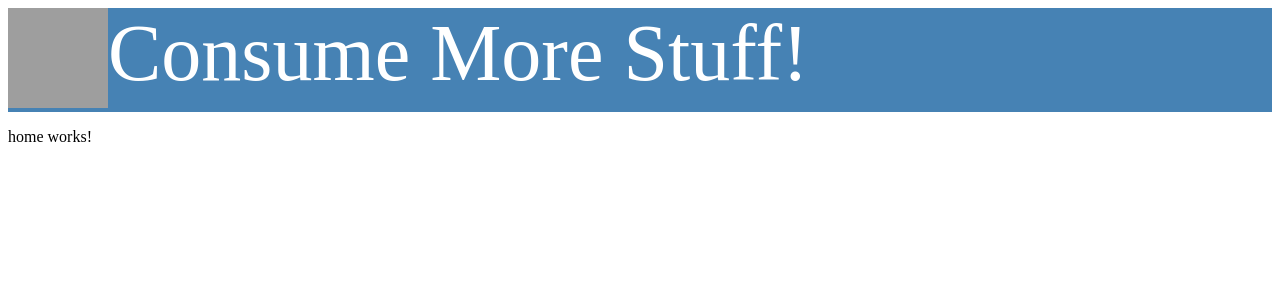
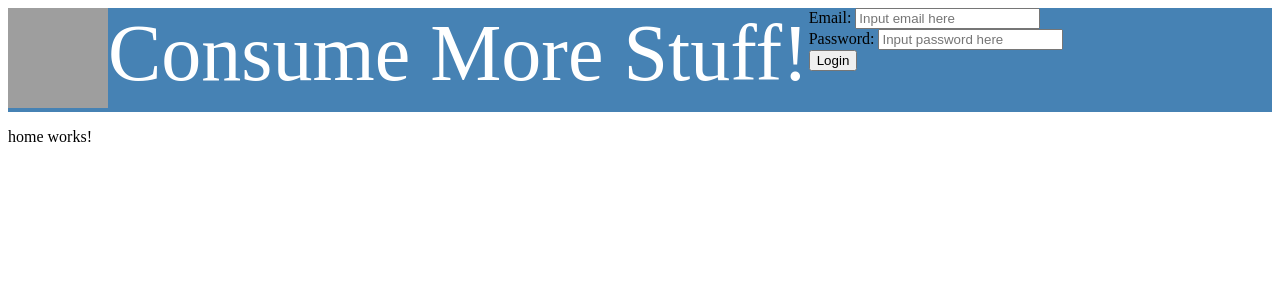
Before and after one commit to jacemi/consume-more-stuff-frontend, an Angular app: page / in a window 1280 px wide. Shown: the top 300 px of the page. Built offline with nearby package versions, Linux system fonts and the light colour scheme; grey boxes are pictures that could not be loaded.

Commit message:
login/logout complete

```diff
--- a/src/app/components/header/header.component.html
+++ b/src/app/components/header/header.component.html
@@ -1,4 +1,5 @@
 <div id="headerWrap">
   <app-logo></app-logo>
   <div id="appTitle">Consume More Stuff!</div>
+  <app-login></app-login>
 </div>
--- a/src/app/components/login/login.component.html
+++ b/src/app/components/login/login.component.html
@@ -1,3 +1,17 @@
-<p>
-  login works!
-</p>
+<form *ngIf="!loginData.online">
+  <label for="email">Email: </label>
+  <input type="text" name="email" placeholder="Input email here" [(ngModel)]="loginData.email">
+  <br>
+
+  <label for="password">Password: </label>
+  <input type="password" name="password" placeholder="Input password here" [(ngModel)]="loginData.password">
+  <br>
+  <div>{{loginData.message}}</div>
+
+  <button (click)="loginUser($event)">Login</button>
+</form>
+
+<div *ngIf="loginData.online">
+  Welcome! {{loginData.email}}
+  <button (click)="logoutUser($event)">Logout</button>
+</div>
--- a/src/app/components/login/login.component.ts
+++ b/src/app/components/login/login.component.ts
@@ -1,15 +1,56 @@
 import { Component, OnInit } from '@angular/core';
+import { Router } from '@angular/router';
+
+import { UserService } from '../../services/user/user.service';
+import { BehaviorSubject } from 'rxjs';
 
 @Component({
   selector: 'app-login',
   templateUrl: './login.component.html',
   styleUrls: ['./login.component.scss']
 })
-export class LoginComponent implements OnInit {
+export class LoginComponent {
+  loginData: Object = {
+    email: this.userService.user['email'],
+    password: '',
+    message: '',
+    online: this.userService.user['online'],
+  };
 
-  constructor() { }
+  constructor(
+    private router: Router,
+    private userService: UserService,
+  ) { }
 
-  ngOnInit() {
+
+  loginUser(event) {
+    event.preventDefault();
+
+    const loginData = this.loginData;
+
+    if (!loginData['email'].trim().length) {
+      return loginData['message'] = 'Please input an email address.';
+    }
+
+    if (!loginData['password'].trim().length) {
+      return loginData['message'] = 'Please input a password.';
+    }
+
+    return this.userService.loginUser(loginData)
+      .then(() => {
+        this.loginData['online'] = this.userService.user['online'];
+        return this.router.navigateByUrl('/');
+      })
+      .catch((err) => {
+        console.log(err);
+        return;
+      });
   }
 
+  logoutUser(event) {
+    event.preventDefault();
+
+    this.userService.logoutUser();
+    this.loginData['online'] = this.userService.user['online'];
+  }
 }
--- a/src/app/pages/registration/registration.component.ts
+++ b/src/app/pages/registration/registration.component.ts
@@ -8,7 +8,7 @@ import { ValidationService } from '../../services/validation/validation.service'
   templateUrl: './registration.component.html',
   styleUrls: ['./registration.component.scss']
 })
-export class RegistrationComponent implements OnInit {
+export class RegistrationComponent {
   registrationData: Object = {
     email: '',
     password: '',
@@ -21,10 +21,6 @@ export class RegistrationComponent implements OnInit {
     private userService: UserService,
     private validationService: ValidationService
   ) { }
-
-  ngOnInit() {
-
-  }
 
   submitRegistration(event) {
     event.preventDefault();
--- a/src/app/services/user/user.service.ts
+++ b/src/app/services/user/user.service.ts
@@ -1,6 +1,7 @@
-import { Injectable } from '@angular/core';
+import { Injectable, OnInit } from '@angular/core';
 import { Router } from '@angular/router';
 import { HttpClient } from '@angular/common/http';
+import { BehaviorSubject } from 'rxjs';
 
 @Injectable({
   providedIn: 'root'
@@ -14,7 +15,27 @@ export class UserService {
   constructor(
     private router: Router,
     private http: HttpClient,
-  ) { }
+  ) {
+    this.getUser();
+  }
+
+
+  getUser() {
+    let user = localStorage.getItem('user');
+    user = JSON.parse(user);
+    console.log(this);
+
+    if (!user) {
+      this.router.navigateByUrl('/');
+      return false;
+    }
+
+    this.user['online'] = true;
+    this.user['id'] = user['id'];
+    this.user['email'] = user['email'];
+
+    return true;
+  }
 
   registerUser(data) {
     console.log('Registering user...');
@@ -40,18 +61,7 @@ export class UserService {
     this.user['email'] = data['email'];
 
     localStorage.setItem('user', JSON.stringify(this.user));
-    return;
-  }
-
-  getUser() {
-    const user = localStorage.getItem('user');
-
-    if (!user) {
-      this.router.navigateByUrl('/');
-      return false;
-    }
-
-    return true;
+    return data;
   }
 
   loginUser(data) {
@@ -67,4 +77,19 @@ export class UserService {
         throw err;
       });
   }
+
+  logoutUser() {
+    this.user['online'] = false;
+    this.user['id'] = '';
+    this.user['email'] = '';
+    this.http.get('/api/users/logout')
+      .toPromise()
+      .then(() => {
+        return localStorage.removeItem('user');
+      })
+      .catch((err) => {
+        console.log(err);
+        return;
+      });
+  }
 }
```
